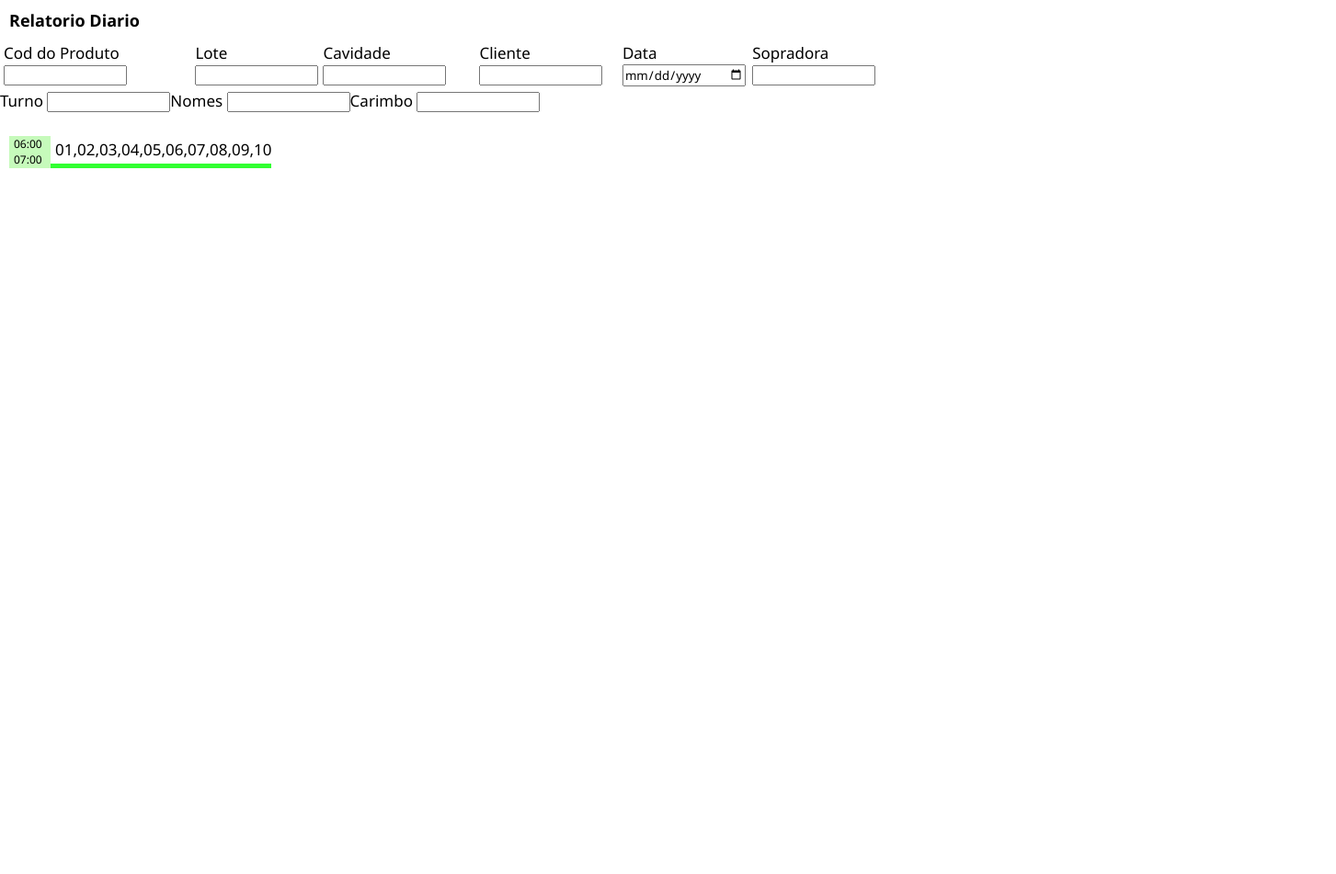
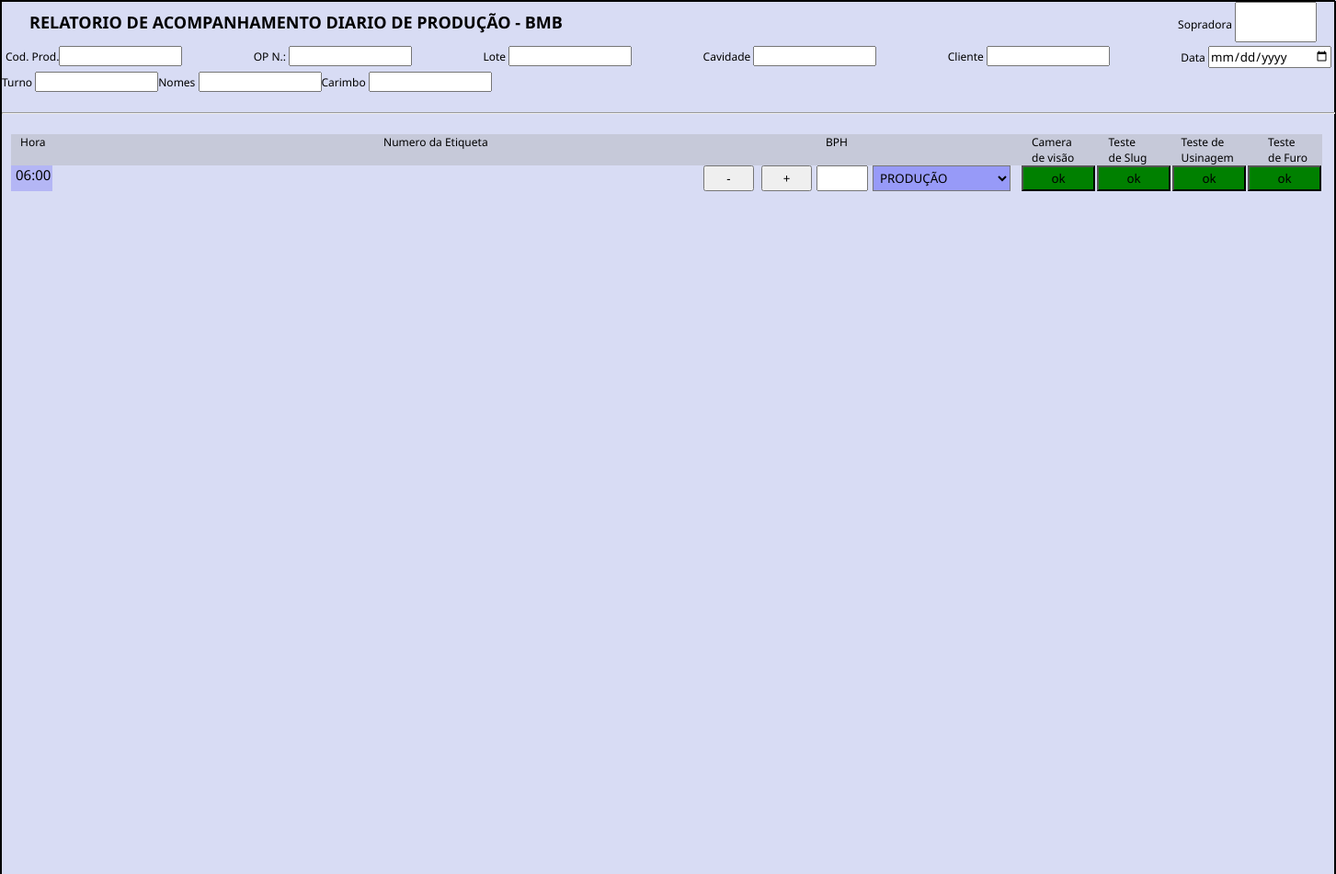
Before and after one commit to wilianbs/ProjetoAppCL, a plain HTML site: page Produção/RealtorioDiario.html in a window 1280 px wide. Shown: the whole page at 92% size, 1453 px wide, since content can reach past the window. Before the commit the page ends 800 px from the top, so only its background shows below. Drawn offline with Linux system fonts and the light colour scheme.

Commit message:
Primeira fase

```diff
--- a/Produção/RealtorioDiario.html
+++ b/Produção/RealtorioDiario.html
@@ -3,31 +3,68 @@
 <head>
     <meta charset="UTF-8">
     <meta http-equiv="X-UA-Compatible" content="IE=edge">
-    <meta name="viewport" content="width=device-width, initial-scale=1.0">
+    <meta name="viewport" content="width=device-width, initial-scale=.8">
     <title>Realtorio Diario</title>
     <link rel="stylesheet" href="../style.css">
     <link rel="stylesheet" href="styleRelatorioDiario.css">
+    <script src="scriptProducao.js" defer></script>
 </head>
 <body>
-    <h1>Relatorio Diario</h1>
+    <div class="topo">
+        <h1>RELATORIO DE ACOMPANHAMENTO DIARIO DE PRODUÇÃO - BMB</h1>
+        <p>Sopradora <input class="nsop" type="number" name="sopradora" id="sopradora" min="1"></p>
+    </div>
     <div class="Cabeca">
-        <p>Cod do Produto<input type="text" name="Codigo do Produto" id="CodProd"></p>
+        <p>Cod. Prod.<input type="text" name="Codigo do Produto" id="CodProd"></p>
+        <p>OP N.: <input type="text" name="" id=""></p>
         <p>Lote <input type="text" name="lote" id="lote"></p>
         <p>Cavidade <input type="text" name="Ncavidade" id="Ncavidade"></p>
         <p>Cliente <input type="text" name="Cliente" id="Cliente"></p>
         <p>Data <input type="date" name="data" id="data"></p>
-        <p>Sopradora <input type="number" name="sopradora" id="sopradora"></p>
+
     </div>
     <div class="operador">
         <p>Turno <input type="text" name="turno" id="turno"></p>
         <p>Nomes <input type="text" name="nomes" id="nomes"></p>
         <p>Carimbo <input type="number" name="carimbo" id="carimbo"></p>
 
-    </div><br>
-    <div class="dados">
-        <p class="hora">06:00 07:00 </p><p class="dadoshora">01,02,03,04,05,06,07,08,09,10</p>
+    </div><br><hr><br>
+    <div class="txtLista">
+        <div  class="txtLista1">
+            <p>Hora</p> <p>Numero da Etiqueta</p> <p>BPH</p>
+        </div>
+         <div class="txtLista2">
+            <p>Camera <br> de visão</p> <p>Teste<br>de Slug</p> <p>Teste de<br>Usinagem</p> <p>Teste<br>de Furo</p>
+        </div>
+    </div>
+        <div class="linhaDeDados">
+            <div class="dados">
+                <p class="hora">06:00 </p>
+                <div class="dadosProd">
 
-    </div>
+                </div>
+                <input class="btm" id="menos" type="button" value="-" onclick="retirarElementos()">
+                <input class="btm" id="mais" type="button" value="+" onclick="adicionarElementos()">
+                <input type="number" name="bph" id="bph" min="1">
+            </div>
+            <div>
+                <select name="selecionar" id="condicao">
+                    <option class="PROD" value="PRODUÇÃO">PRODUÇÃO</option>
+                    <option class="PAR" value="PARADA">PARADA</option>
+                    <option class="AJUS" value="AJUSTE">AJUSTE</option>
+                    <option class="RETRA" value="RETRABALHO">RETRABALHO</option>
+
+                </select>
+            </div>
+            <div class="linhaBotao">
+                <input class="teste" type="button" value="ok">
+                <input class="teste" type="button" value="ok">
+                <input class="teste" type="button" value="ok">
+                <input class="teste" type="button" value="ok">
+            </div>
+
+        </div>
+
 
 
 
--- /dev/null
+++ b/Produção/scriptProducao.js
@@ -0,0 +1,29 @@
+
+
+const linhaDeDados= [];
+
+//inserindo dados no campo <span>
+let d = document.querySelector('.dadosProd')
+let lid = document.createElement ("span")
+
+
+//Função adiciona e remove dados (botao +-)
+function adicionarElementos() {
+
+    linhaDeDados.push(Number(linhaDeDados.length+1))
+    console.log(linhaDeDados)
+    lid.appendChild(document.createTextNode(`${linhaDeDados}`))
+    d.appendChild(lid)
+    lid.innerHTML= (`${linhaDeDados}`)
+
+
+}
+function retirarElementos(){
+
+    linhaDeDados.pop(Number(linhaDeDados.length-1))
+console.log(linhaDeDados)
+    lid.appendChild(document.createTextNode(`${linhaDeDados}`))
+    d.appendChild(lid)
+    lid.innerHTML= (`${linhaDeDados}`)
+
+}
--- a/Produção/styleRelatorioDiario.css
+++ b/Produção/styleRelatorioDiario.css
@@ -1,27 +1,78 @@
-body{
-    background: white;
-    max-width:1000px ;
+body, html {
+
+    border: solid black 1px;
+    width: 1450px;
+    height: 950px;
+    margin: auto;
 
 }
-
 h1{
    font-size: large;
+
+}
+.topo{
+    align-items: center;
+    display: flex;
+    justify-content: space-between;
+    padding: 0 20px;
+}
+.nsop{
+    width: 80px;
+    height: 40px;
+    font-size: large;
+    padding-left: 5px;
 
 }
 .Cabeca{
     margin: 2px;
     padding: 2px;
     display:flex;
+    justify-content: space-between;
 }
 .operador{
+    display: flex;
+
+}
+.txtLista{
+    margin-left: 10px;
+    padding-right: 16px;
+    display: flex;
+   background: rgba(162, 162, 162, 0.33);
+   width: 1410px;
+   justify-content: space-between;
+
+}
+.txtLista1{
+    width: 900px;
+    margin-left: 10px;
+    display: flex;
+    justify-content: space-between;
+
+}
+.txtLista2{
+    margin-left: 10px;
+    width: 300px;
+    justify-content: space-between;
     display: flex;
 
 }
 input{
     width: 130px;
 }
+.dadosProd{
+    width: 700px;
+    text-align: left;
+
+
+}
+.linha1{
+
+    font-size: 19px;
+    border-bottom: solid 5px green;
+
+}
 p{
-    font-size: 17px;
+    font-size: .75rem;
 }
 .hora{
     margin-left: 10px;
@@ -29,19 +80,70 @@ p{
     font-size: 10px;
     display: flex;
     width: 5px;
-
-    background: rgb(198, 250, 187);
+    background: rgba(146, 146, 247, 0.5);
     width: 40px;
-    font-size: 12px;
+    font-size: 15px;
 
 }
 .dados{
-
     display: inline-flex;
 
 }
 .dadoshora{
+
     padding-left: 5px;
     line-height: 30px;
-    border-bottom: solid 5px rgb(49, 255, 49);
+    width: 600px;
+    box-shadow:inset 0px -8px 5px -4px  rgba(1, 255, 1, 0.5);
+
+    font-weight: 500;
+
 }
+input.btm{
+    margin-left: 8px;
+    font-size: border: 20px;
+    width: 55px;
+
+}
+.linhaDeDados{
+    display: flex;
+}
+#bph{
+    width: 52px;
+    margin-left: 5px;
+}
+select#condicao{
+
+    width: 150px;
+    padding: 3px;
+    margin-left: 5px;
+}
+select{
+    background: rgba(0, 0, 255, 0.300);
+
+}
+.PROD{
+    background: rgba(0, 128, 0, 0.300);
+}
+.PAR{
+    background: rgba(255, 0, 0, 0.300);
+}
+.AJUS{
+    background: rgba(255, 255, 0, 0.300);
+}
+.RETRA{
+    background: rgba(128, 128, 128, 0.300);
+}
+.linhaBotao{
+    margin-left: 10px;
+    display: flex;
+
+
+}
+input.teste{
+    margin-left: 2px;
+    font-size: border: 10px;
+    width: 80px;
+    background: green;
+
+}
```
